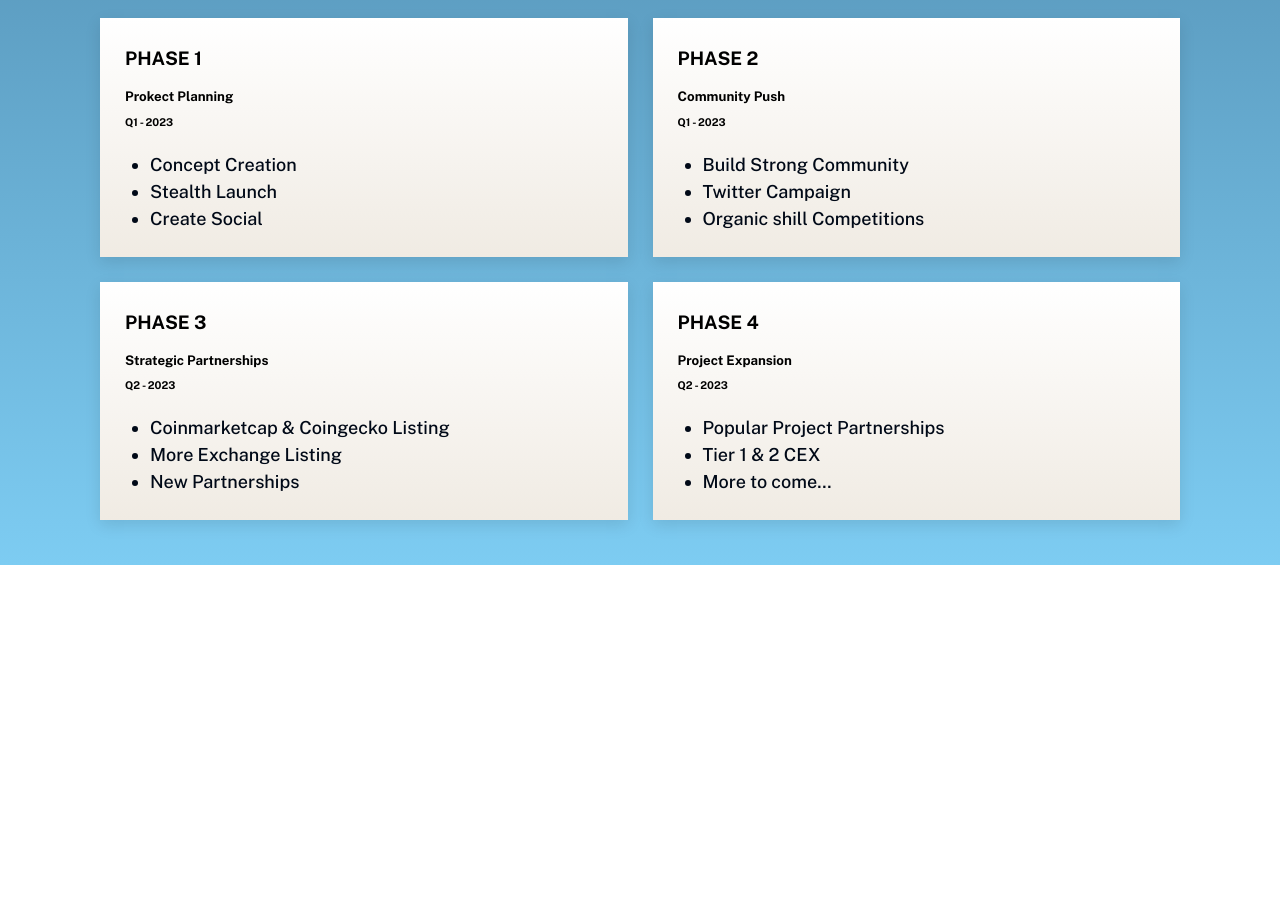
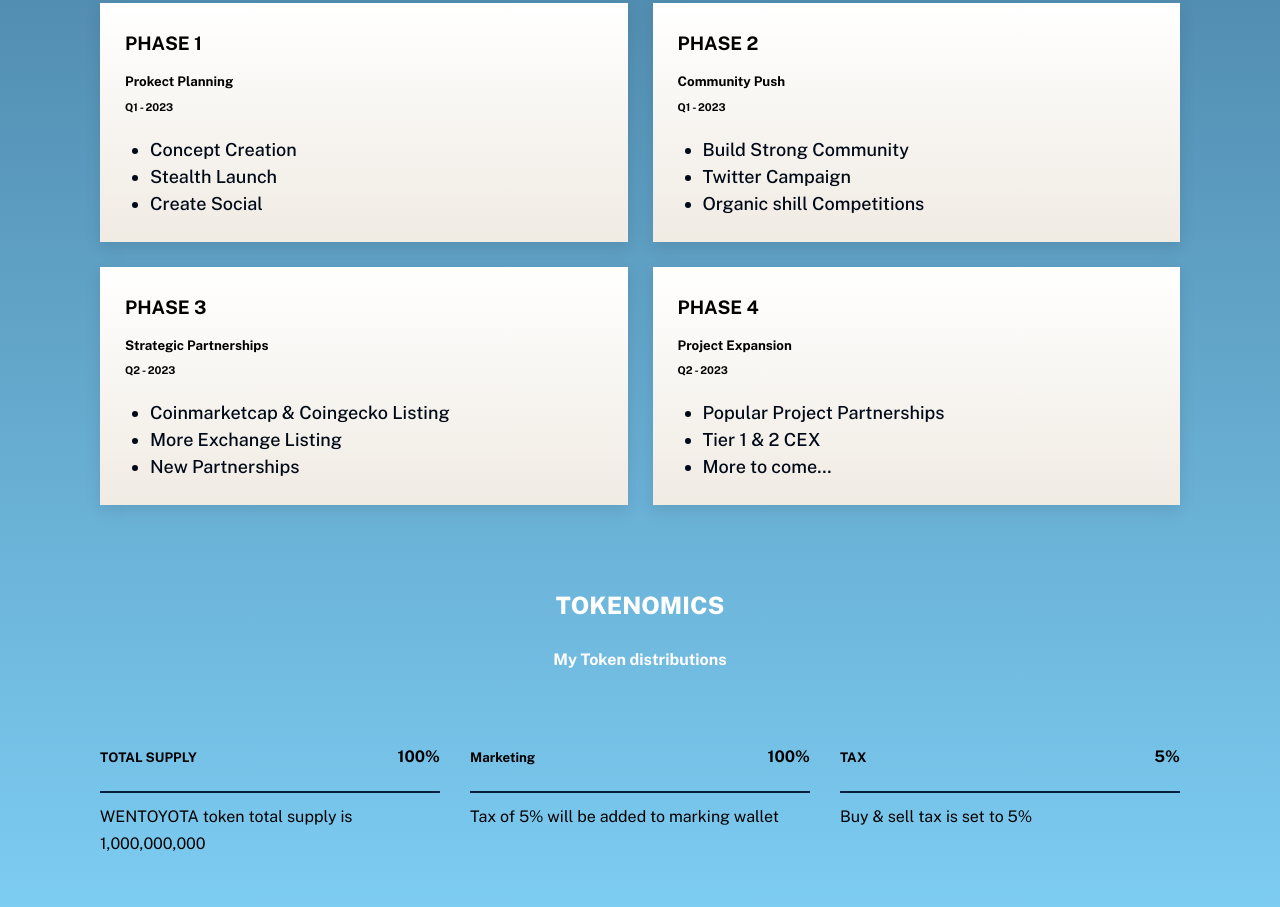
Before and after one commit to Demandtech/wentoyota, a plain HTML site: page index.html in a window 1280 px wide. Shown: the part 1609-2516 px from the top of the page. Before the commit the page ends 2174 px from the top, so only its background shows below. Drawn offline with nearby package versions, Linux system fonts and the light colour scheme.

Commit message:
tokenomic

```diff
--- a/index.html
+++ b/index.html
@@ -154,39 +154,39 @@
           </div>
         </div>
       </section>
-      <!-- <section class="tokenomic">
+      <section class="tokenomic">
           <div class="container">
              <div class="header">
               <h2>TOKENOMICS</h2>
-              <h6>My Token distributions</h6>
+              <h4>My Token distributions</h4>
              </div>
 
 
           <div class="token-wrapper">
               <div class="token-card">
                 <div class="card-header">
-                  <h4>TOTAL SUPPLY</h4>
+                  <h5>TOTAL SUPPLY</h5>
                   <strong>100% </strong>
                 </div>
                 <p>WENTOYOTA token total supply is 1,000,000,000</p>
               </div>
               <div class="token-card">
                 <div class="card-header">
-                  <h4>Marketing</h4>
+                  <h5>Marketing</h5>
                   <strong>100% </strong>
                 </div>
                 <p>Tax of 5% will be added to marking wallet</p>
               </div>
               <div class="token-card">
                 <div class="card-header">
-                  <h4>TAX</h4>
+                  <h5>TAX</h5>
                   <strong>5%</strong>
                 </div>
                 <p>Buy & sell tax is set to 5%</p>
               </div>
           </div>
            </div>
-      </section> -->
+      </section>
     </main>
     <script src="https://cdn.jsdelivr.net/npm/swiper/swiper-bundle.min.js"></script>
     <script src="index.js"></script>
--- a/style.css
+++ b/style.css
@@ -45,7 +45,7 @@
 .about-container h4 {
   /* color: #092e4e; */
   color: #ffffff;
-  margin-bottom: 30px;
+  /* margin-bottom: 30px; */
 }
 
 .container h4 span,
@@ -58,6 +58,10 @@
 .about-container .header {
   text-align: center;
   margin-bottom: 50px;
+}
+
+.about-container .header h4 {
+ margin-bottom: 30px;
 }
 
 .hero {
@@ -184,6 +188,28 @@
   color: #051f3e;
 }
 
+.token-wrapper{
+ display: flex;
+ justify-content: space-between;
+ gap: 30px;
+ padding-bottom: 50px;
+}
+
+.token-card{
+ flex: 1
+}
+
+.card-header{
+ display: flex;
+ justify-content: space-between;
+ align-items: center;
+ border-bottom: 2px solid #051f3e;
+ padding-bottom: 20px;
+ margin-bottom: 10px;
+}
+
+
+
 @media screen and (max-width: 835px) {
   .container {
     padding: 0 30px;
@@ -212,6 +238,10 @@
 
   .about-container .header {
     padding: 0 20px;
+  }
+
+  .token-wrapper{
+   flex-direction: column;
   }
 }
 .about-container {
```
